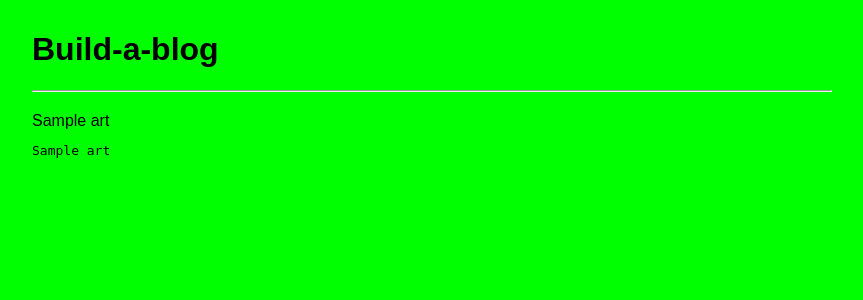
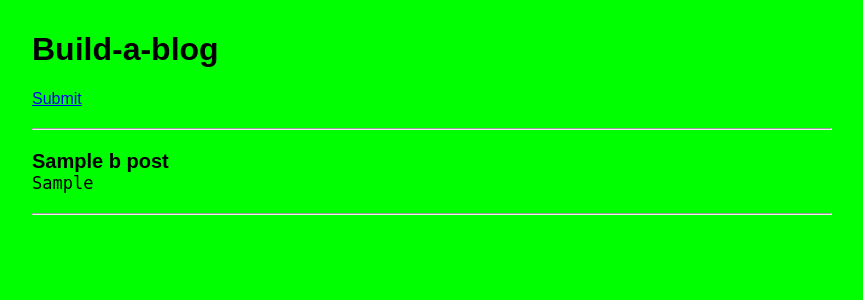
Before and after one commit to DogBytesGit/build-a-blog, a Python web app: template templates/main.html in a window 1280 px wide. Shown: the top 300 px of the page, without its empty margins (208-1071 px from the left). Run offline with Jinja, Linux system fonts and the light colour scheme; the template is opened without the code that fills it: most values are stand-ins (such as "Sample title", 1, 10 or a date in 2020).

Commit message:
Working main page and submit page

```diff
--- a/app.yaml
+++ b/app.yaml
@@ -1,4 +1,4 @@
-application: asciichan
+application: build-a-blog
 version: 1
 runtime: python27
 api_version: 1
--- a/templates/main.html
+++ b/templates/main.html
@@ -21,12 +21,12 @@
 		margin: 20px auto;
 	}
 
-	.blog-title {
+	.post-title {
 		font-weight: bold;
 		font-size: 20px;
 	}
 
-	.blog-text {
+	.post-body {
 		margin: 0;
 		font-size: 17px;
 	}
@@ -34,12 +34,14 @@
 
 	<body>
 	<h1>Build-a-blog</h1>
+    <a href="/post">Submit</a>
 	<form>
 	<hr>
-	{% for art in arts %}
-		<div class="art">
-			<div class="art-title">{{art.title}}</div>
-			<pre class="art-body">{{art.art}}</pre>
+	{% for bPost in bPosts %}
+		<div class="post">
+			<div class="post-title">{{bPost.title}}</div>
+			<pre class="post-body">{{bPost.bPost}}</pre>
+            <hr>
 		</div>
 	{% endfor %}
 
--- a/templates/submission.html
+++ b/templates/submission.html
@@ -67,7 +67,7 @@
 		</label>
 		<label>
 			<div>Post</div>
-			<textarea name="post">{{post}}</textarea>
+			<textarea name="bPost">{{bPost}}</textarea>
 		</label>
 
 		<div class="error">{{error}}</div>
```
Also changed, not shown: main.py (+27 -14 lines), index.yaml (line endings or trailing spaces), 1 other file.
